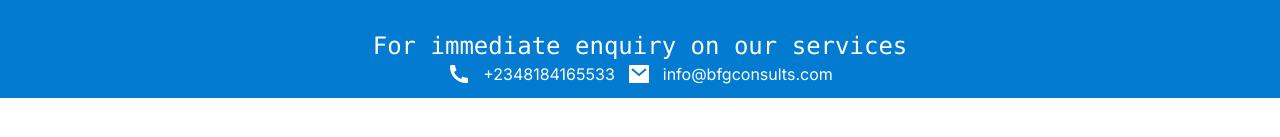
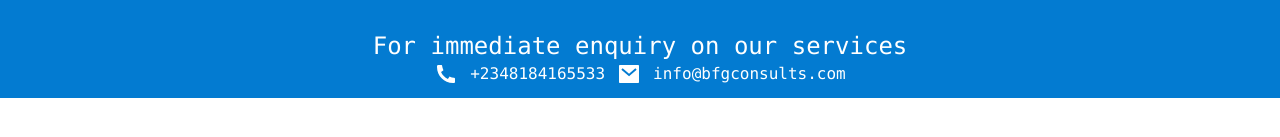
Before and after one commit to bfgglobalconsults/bfg-website, a Next.js app: page / in a window 1280 px wide. Shown: the part 463-600 px from the top of the page. Built offline with nearby package versions, Linux system fonts and the light colour scheme.

Commit message:
additional

```diff
--- a/src/app/page.js
+++ b/src/app/page.js
@@ -75,11 +75,11 @@
             </div>
         </div>
         <p className="text-center text-2xl font-mono">For immediate enquiry on our services</p>
-        <div className="flex justify-center gap-3">
+        <div className="font-mono flex justify-center gap-3">
           <p className="flex  gap-3">
           <span><svg xmlns="http://www.w3.org/2000/svg" viewBox="0 0 24 24" width="24" height="24" fill="rgba(255,255,255,1)"><path d="M21 16.42V19.9561C21 20.4811 20.5941 20.9167 20.0705 20.9537C19.6331 20.9846 19.2763 21 19 21C10.1634 21 3 13.8366 3 5C3 4.72371 3.01545 4.36687 3.04635 3.9295C3.08337 3.40588 3.51894 3 4.04386 3H7.5801C7.83678 3 8.05176 3.19442 8.07753 3.4498C8.10067 3.67907 8.12218 3.86314 8.14207 4.00202C8.34435 5.41472 8.75753 6.75936 9.3487 8.00303C9.44359 8.20265 9.38171 8.44159 9.20185 8.57006L7.04355 10.1118C8.35752 13.1811 10.8189 15.6425 13.8882 16.9565L15.4271 14.8019C15.5572 14.6199 15.799 14.5573 16.001 14.6532C17.2446 15.2439 18.5891 15.6566 20.0016 15.8584C20.1396 15.8782 20.3225 15.8995 20.5502 15.9225C20.8056 15.9483 21 16.1633 21 16.42Z"></path></svg></span> <span>+2348184165533</span>
           </p>
-          <p className="flex  gap-3">
+          <p className=" font-mono flex  gap-3">
             <span><svg xmlns="http://www.w3.org/2000/svg" viewBox="0 0 24 24" width="24" height="24" fill="rgba(255,255,255,1)"><path d="M3 3H21C21.5523 3 22 3.44772 22 4V20C22 20.5523 21.5523 21 21 21H3C2.44772 21 2 20.5523 2 20V4C2 3.44772 2.44772 3 3 3ZM12.0606 11.6829L5.64722 6.2377L4.35278 7.7623L12.0731 14.3171L19.6544 7.75616L18.3456 6.24384L12.0606 11.6829Z"></path></svg></span> <span>info@bfgconsults.com</span>
           </p>
 </div>
```
